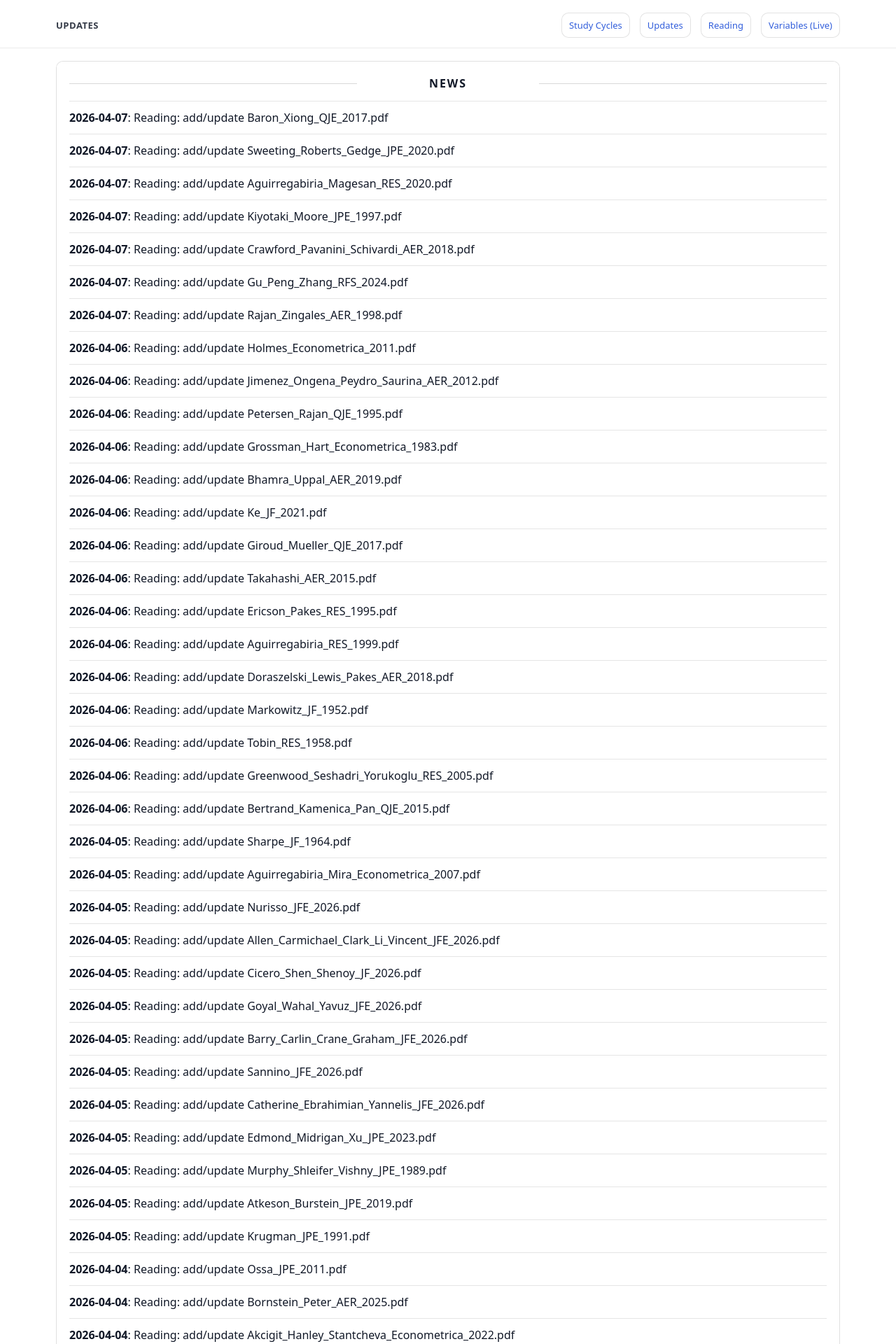
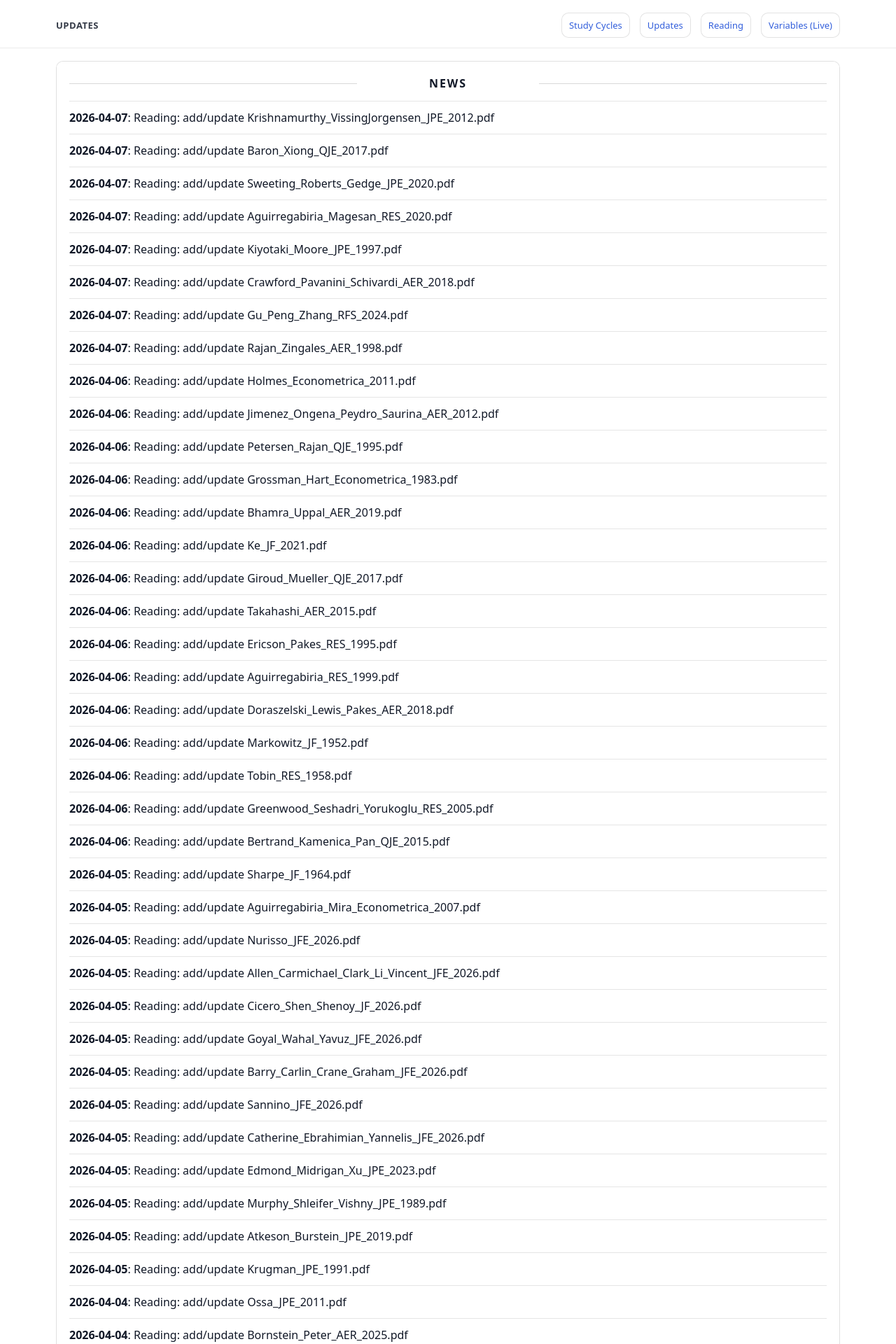
Before and after one commit to yaxinzn/study-archive, a Jekyll site: the page built from updates/index.md, in a window 1280 px wide. Shown: the top 1920 px of the page at 70% size. Built offline with Jekyll 4.4.1, drawn with Linux system fonts in a browser that asks for light colours; some of the changed text lies outside the part shown.

Commit message:
chore: update NEWS feed

```diff
--- a/_data/news.yml
+++ b/_data/news.yml
@@ -1,4 +1,7 @@
 # Auto-generated update history (sorted newest -> oldest). Do not edit manually.
+- ts: "1775552836"
+  date: "2026-04-07"
+  title: "Reading: add/update Krishnamurthy_VissingJorgensen_JPE_2012.pdf"
 - ts: "1775514106"
   date: "2026-04-07"
   title: "Reading: add/update Baron_Xiong_QJE_2017.pdf"
```
